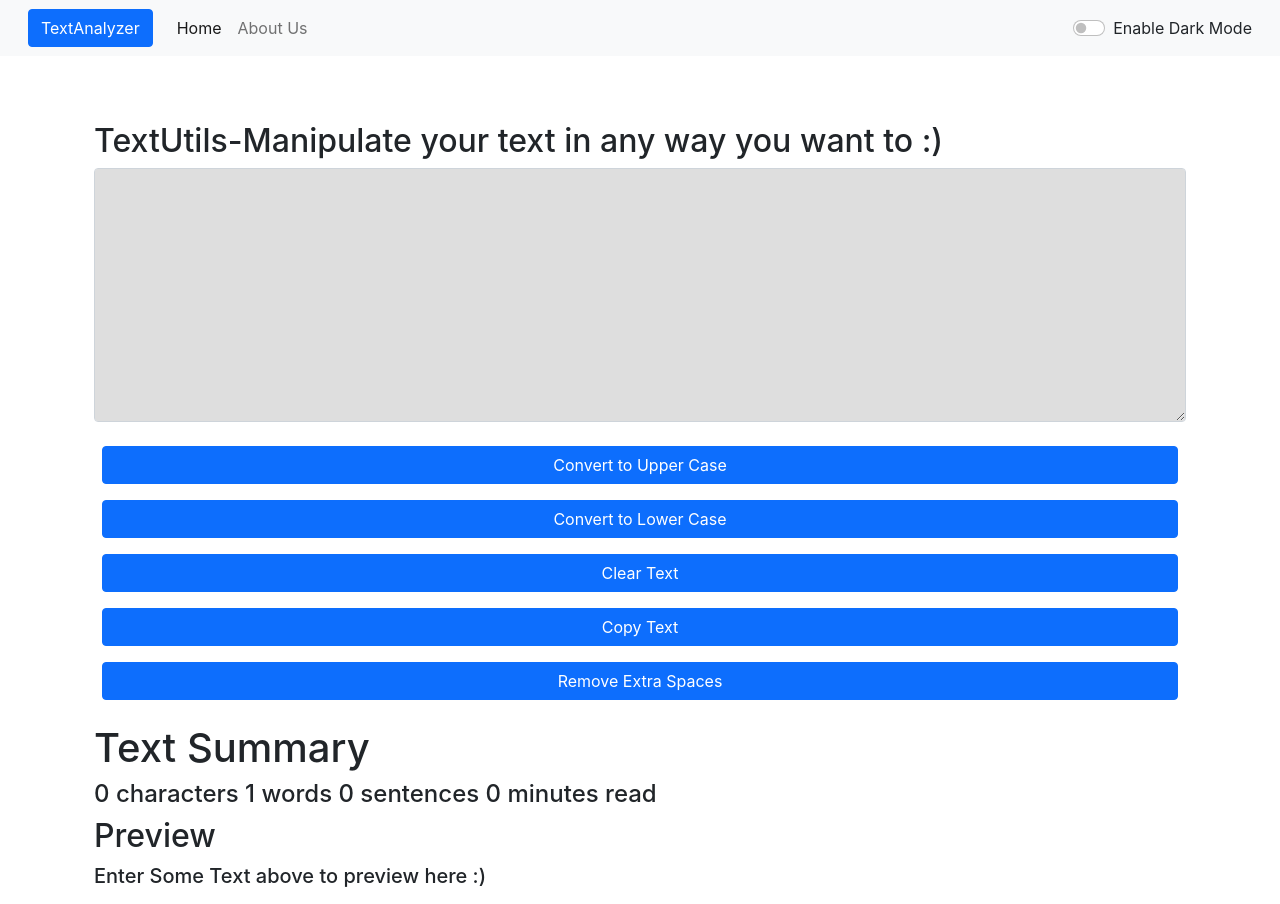
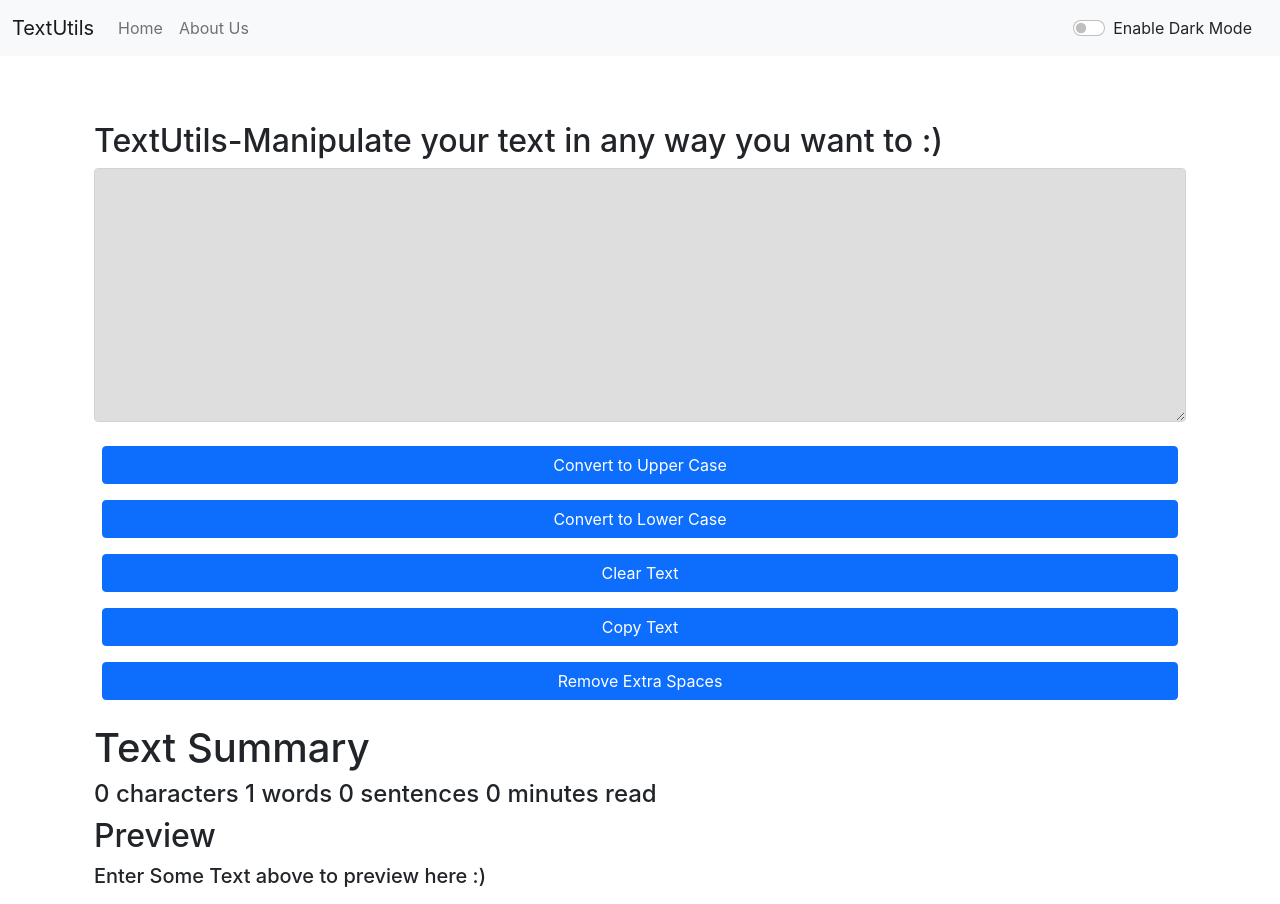
Before and after one commit to Abhijeet452/TextUtils, a React (Create React App) app: page / in a window 1280 px wide. Built offline with nearby package versions, Linux system fonts and the light colour scheme.

Commit message:
Added About Component

```diff
--- a/src/components/Navbar.js
+++ b/src/components/Navbar.js
@@ -1,21 +1,21 @@
 import React from 'react'
 import PropTypes from 'prop-types'
-// import {Link} from 'react-router-dom'
+import {Link} from 'react-router-dom'
 export default function Navbar(props) {
     return (
         <nav className={`navbar navbar-expand-lg navbar-${props.mode} bg-${props.mode}`}>
             <div className="container-fluid">
-                <a className="btn btn-primary mx-3" type="submit" href="#">TextAnalyzer</a>
+            <Link className="navbar-brand" to="/">TextUtils</Link>
                 <button className="navbar-toggler" type="button" data-bs-toggle="collapse" data-bs-target="#navbarSupportedContent" aria-controls="navbarSupportedContent" aria-expanded="false" aria-label="Toggle navigation">
                     <span className="navbar-toggler-icon"></span>
                 </button>
                 <div className="collapse navbar-collapse" id="navbarSupportedContent">
                     <ul className="navbar-nav me-auto mb-2 mb-lg-0">
                         <li className="nav-item">
-                            <a className="nav-link active" aria-current="page" href="#">Home</a>
+                            <Link className="nav-link" aria-current="page" to="/">Home</Link>
                         </li>
                         <li className="nav-item">
-                            <a className="nav-link" href="#">{props.about}</a>
+                            <Link className="nav-link" to="/about">{props.about}</Link>
                         </li>
                     </ul>
                     <div className={`form-check form-switch text-${props.mode === 'light' ? 'dark' : 'light'} my-2 mx-3`}>
@@ -23,7 +23,6 @@ export default function Navbar(props) {
                         <label className="form-check-label" htmlFor="flexSwitchCheckDefault">{props.mode === 'light' ? 'Enable' : 'Disable'} Dark Mode</label>
                     </div>
                 </div>
-
             </div>
         </nav>
     )
@@ -34,6 +33,6 @@ Navbar.propTypes = {
     about: PropTypes.string.isRequired
 }
 Navbar.defaultProps = {
-    title: "Add title",
+    title: "Add title pls",
     about: "Enter About"
 }
```
